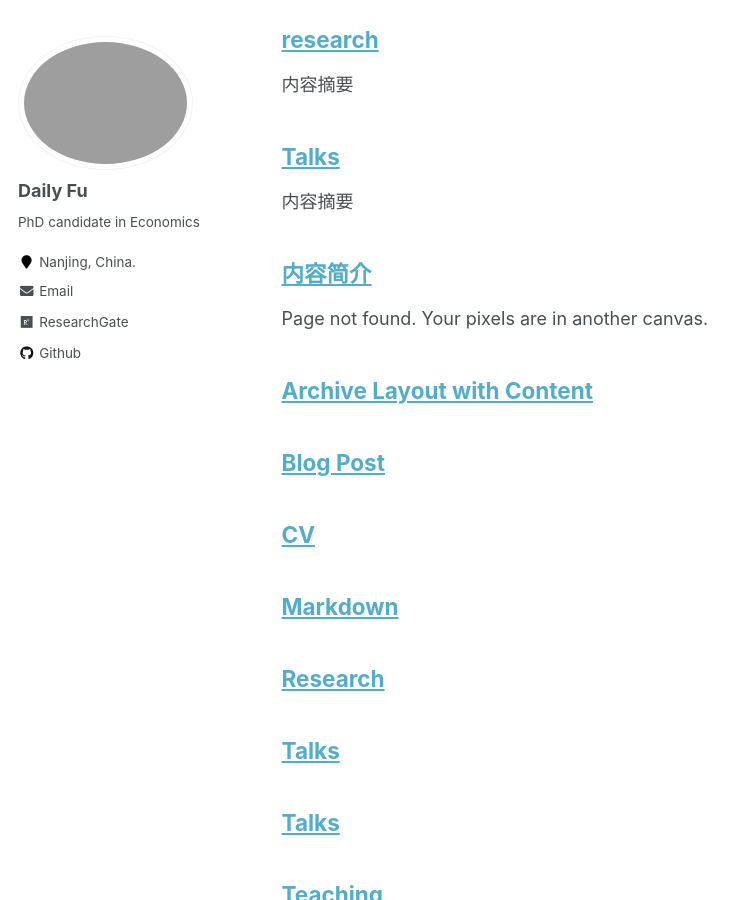
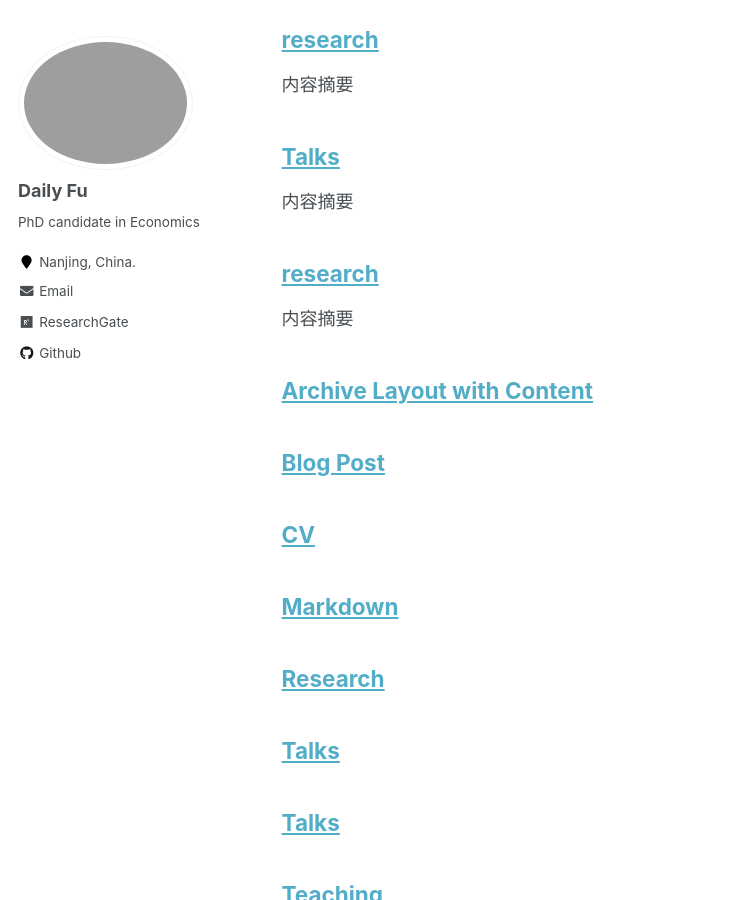
Before and after one commit to Dali-Fu/Dali-Fu.github.io, a Jekyll site: the page built from _pages/archive-layout-with-content.md, in a window 1280 px wide and 900 px high, scrolled down 5021 px. Shown: the whole window, without its empty margins (0-752 px from the left). Built offline with Jekyll 4.4.1, drawn with Linux system fonts in a browser that asks for light colours.

Commit message:
Update abstract5.md

```diff
--- a/files/abstract5.md
+++ b/files/abstract5.md
@@ -1,8 +1,7 @@
 ---
-title: "内容简介"
-excerpt: "Page not found. Your pixels are in another canvas."
-sitemap: false
-permalink: /blog posts/
+title: "research"
+excerpt: "内容摘要"
+permalink: /about.html
 author_profile: true
 ---
 
```
